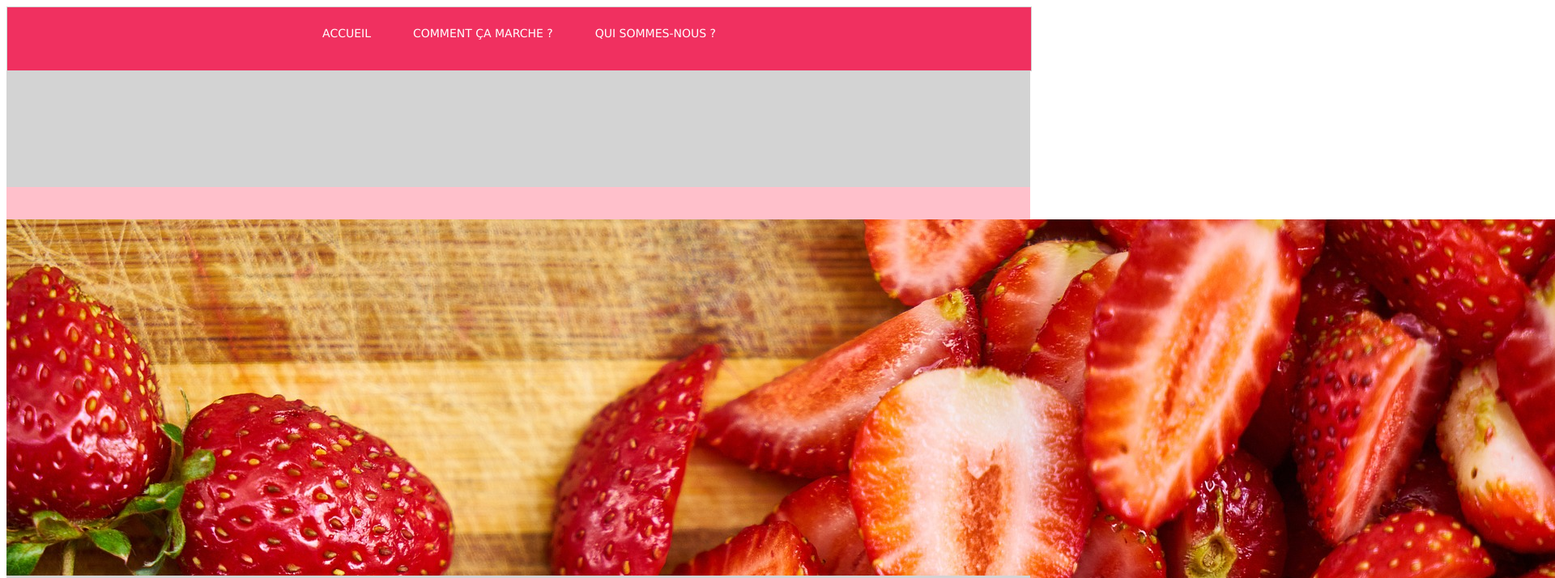
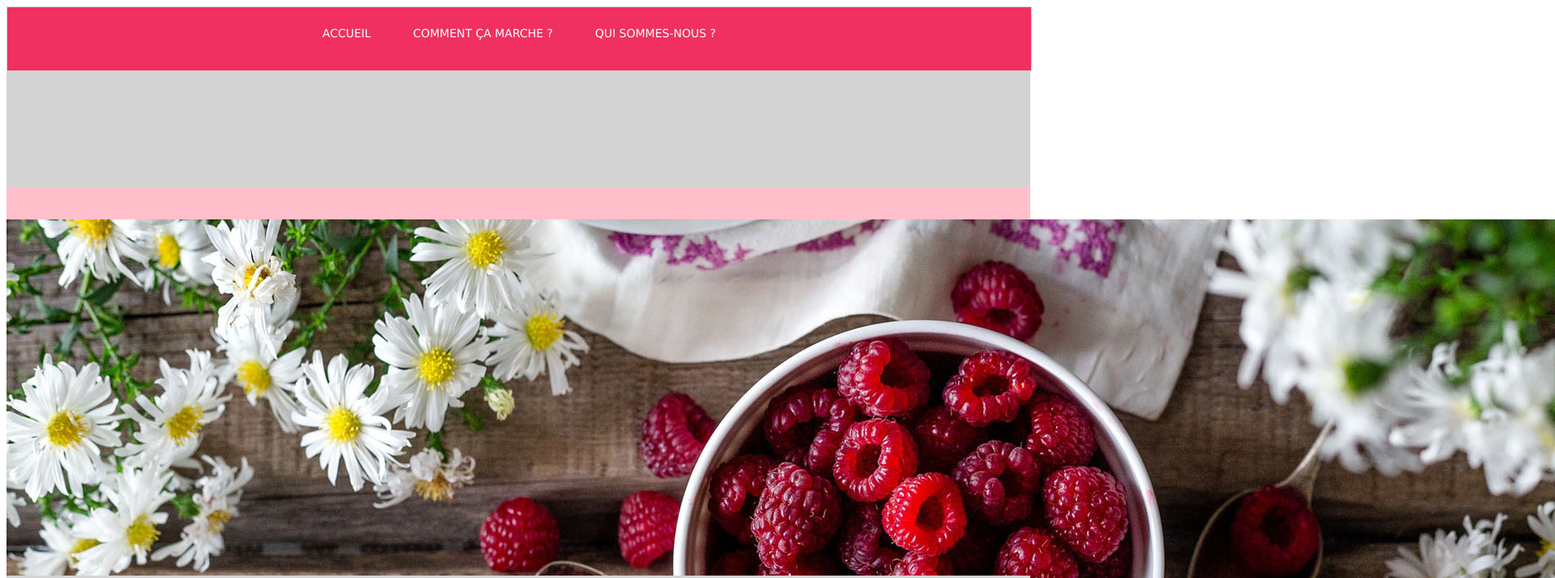
Before and after one commit to juliabaumann/Site-LePanierdemonvoisin, a plain HTML site: page site-home.html in a window 1280 px wide. Shown: the top 714 px of the page at 81% size, 1920 px wide, since content can reach past the window. Drawn offline with Linux system fonts and the light colour scheme.

Commit message:
raspberry 1200 x 400

```diff
--- a/site-home.html
+++ b/site-home.html
@@ -20,7 +20,7 @@
 
         <div class="photo">
             <class="strawberry">
-            <img src="strawberry-2960533_1920.jpg"/> </class>
+            <img src="raspberry-2023404_1920 - V2.jpg"/> </class>
             <a href="./site-inscription.html">Inscription</a>
             <a href="./site-connexion.html">Connexion</a>
         </div>
```
Also changed, not shown: rasberry 1200 x 400.jpg (added).
